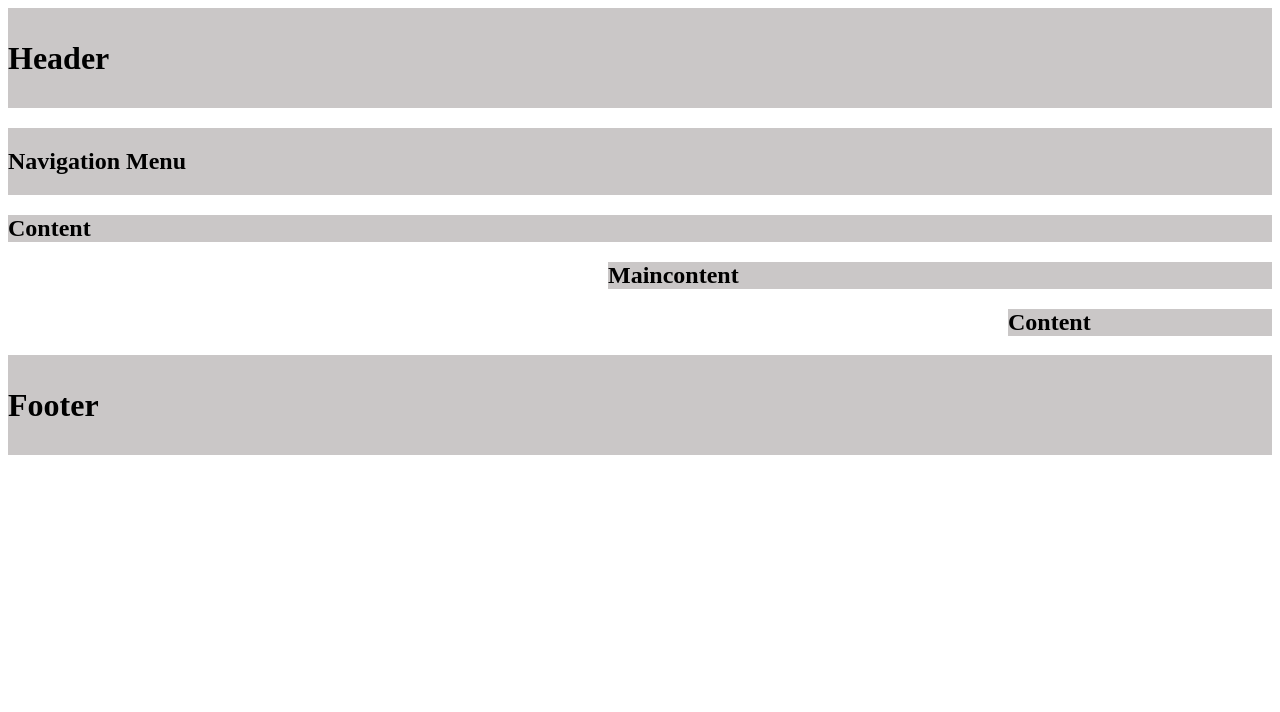
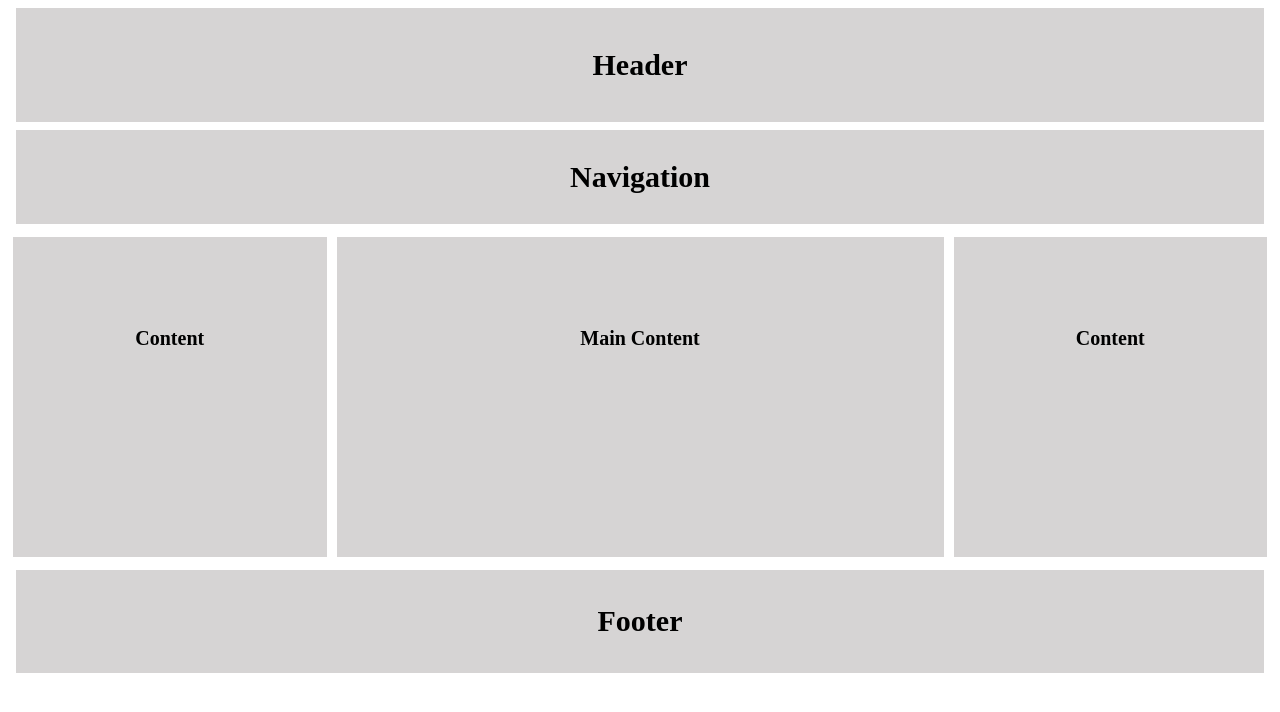
Before and after one commit to Sheraztahir20/Assignment-CssLayout-Sylani, a plain HTML site: page index.html in a window 1280 px wide. Drawn offline with Linux system fonts and the light colour scheme.

Commit message:
update code

```diff
--- a/index.html
+++ b/index.html
@@ -1,19 +1,29 @@
-<html>
-    <title>Css Laout</title>
+<!DOCTYPE html>
+<html lang="en">
 <head>
+<title>CSS Template</title>
+<meta charset="utf-8">
+<meta name="viewport" content="width=device-width, initial-scale=1">
 <link rel="stylesheet" href="./style.css">
 </head>
 <body>
-        <div id="header" class="hf"><Header><h1>Header</h1></div>
-        <div id="navigationmenue" class="navigation"><h2>Navigation Menu</h2>
-            <!-- <div class="nav">Home</div>
-            <div class="nav">Menue</div>
-            <div class="nav">Contact US</div>
-            <div class="nav">About Us</div> -->
+
+<div class="header">
+  <h2>Header</h2>
 </div>
-        <div id="content1" class="con"><h2>Content</h2></div>
-        <div id="maincontent" class="content"><h2>Maincontent</h2></div>
-        <div id="content2" class="con"><h2>Content</h2></div>
-        <div id="footer" class="hf"><h1>Footer</h1></div>
+<div class="Navigation">
+    <h2>Navigation</h2>
+  </div>
+
+<div class="row">
+  <div class="column side" style="background-color:#d6d4d4;"><h4>Content</h4></div>
+  <div class="column middle" style="background-color:#d6d4d4;"><h4>Main Content</h4></div>
+  <div class="column side" style="background-color:#d6d4d4;"><h4>Content</h4></div>
+</div>
+
+<div class="footer">
+  <h2>Footer</h2>
+</div>
+
 </body>
 </html>
--- a/style.css
+++ b/style.css
@@ -1,30 +1,66 @@
-.hf{
-    background-color: rgb(202, 199, 199);
-    height: 100px;
+.header {
+    background-color: #d6d4d4;
+    padding: 15px;
+    margin: 8px;
+    text-align: center;
+    font-size: 20px;
+  }
+  .Navigation{
+    background-color: #d6d4d4;
+    padding: 5px;
+    margin: 8px;
+    text-align: center;
+    font-size: 20px;
+  }
+  .row {
+    display: -webkit-flex;
     display: flex;
-    align-self: center;
-    align-items: center;
   }
-.navigation{
-    display: flex;
-    background-color: rgb(202, 199, 199);
-    margin-top: 20px;
+
+  .column {
+    padding: 10px;
+    height: 300px;
   }
-#content1{
-    background-color: rgb(202, 199, 199);
+
+  .column.side {
+     -webkit-flex: 1;
+     -ms-flex: 1;
+     flex: 1;
+     margin: 5px;
+
+
   }
-#content2{
-    background-color: rgb(202, 199, 199);
-    margin-left: 1000px;
+
+
+  .column.middle {
+    -webkit-flex: 2;
+    -ms-flex: 2;
+    flex: 2;
+    margin: 5px;
+
+
+
   }
-#maincontent{
-    background-color: rgb(202, 199, 199);
-    margin-left: 600px;
+
+
+  .footer {
+      background-color: #d6d4d4;
+      padding: 10px;
+      text-align: center;
+      margin: 8px;
+      font-size: 20px;
   }
-/* .nav{
-    color: white;
-    margin: 10px;
-    padding: 20px;
+  h4{
+      margin: 80px;
+      text-align: center;
       font-size: 20px;
 
-} */
+  }
+
+
+  @media (max-width: 600px) {
+    .row {
+      -webkit-flex-direction: column;
+      flex-direction: column;
+    }
+  }
```
Lines whose indentation alone changed are shown as unchanged.
